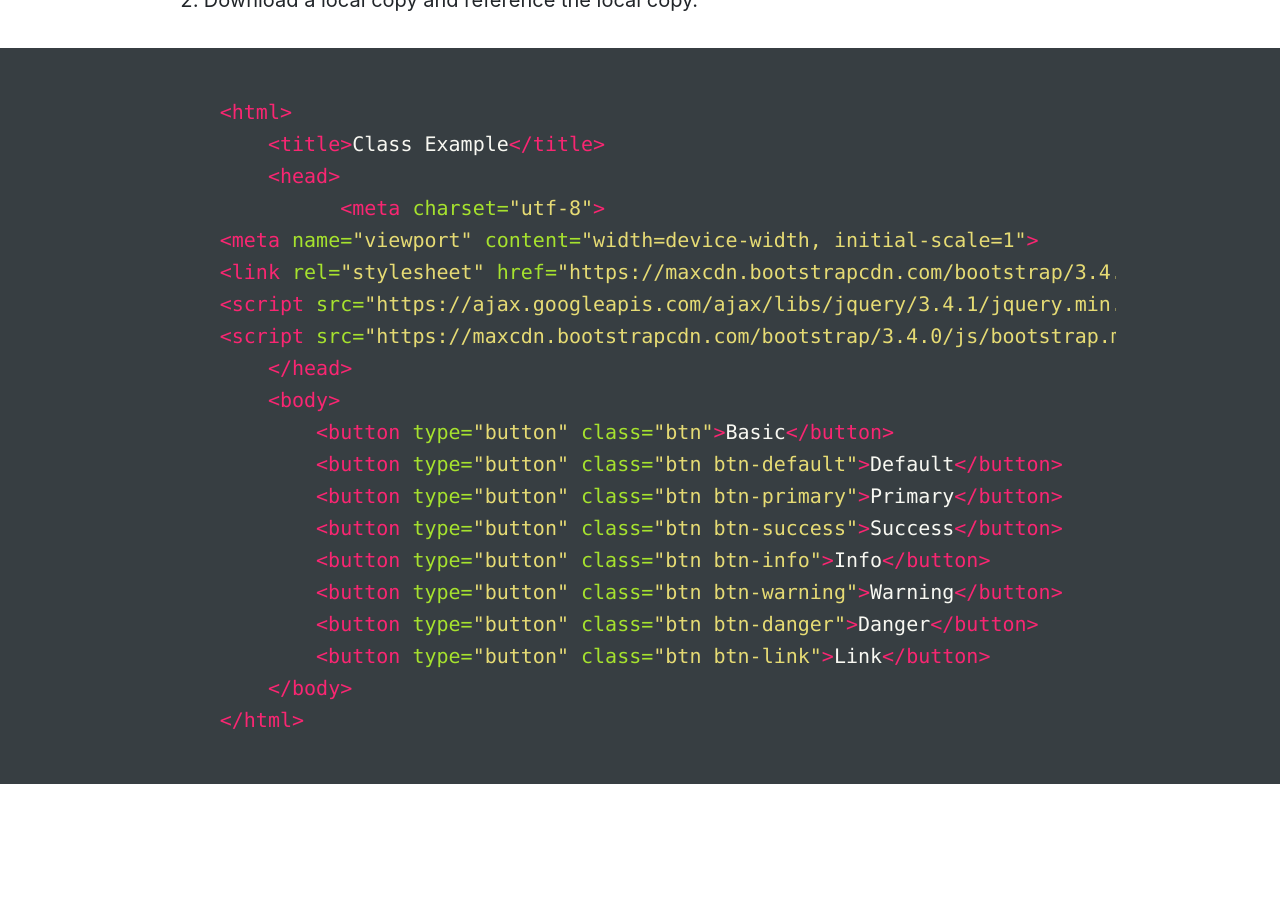
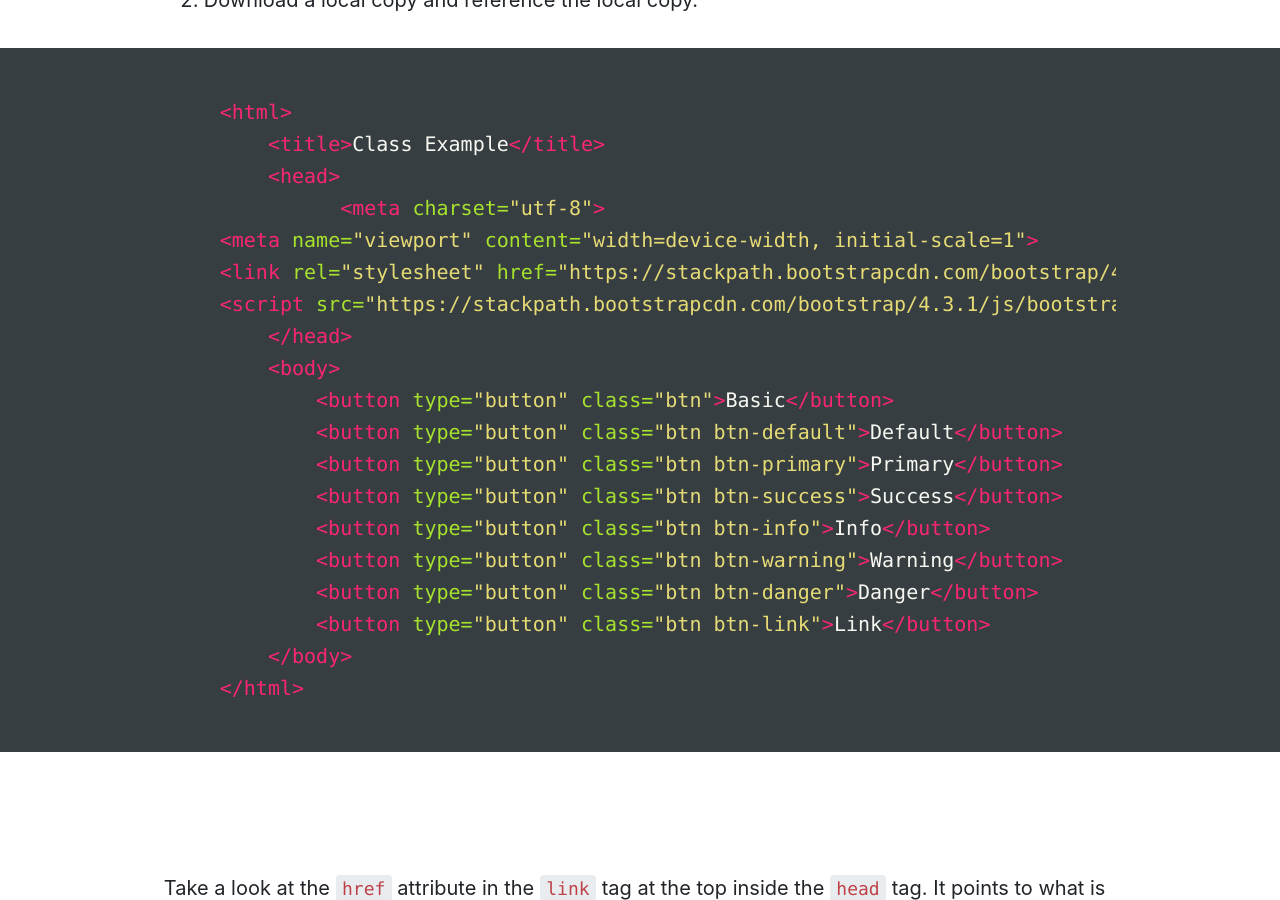
Before and after one commit to Montana-Media-Arts/creative-coding-1-Fall2019, a Jekyll site: the page built from modules/week-7/_posts/2017-01-10-using-other-stylesheets.md, in a window 1280 px wide and 900 px high, scrolled down 1044 px. Built offline with Jekyll 4.4.1, drawn with Linux system fonts in a browser that asks for light colours; nearby versions of some CDN libraries; a script that is not in the unit is left out.

Commit message:
Update 2017-01-10-using-other-stylesheets.md

```diff
--- a/modules/week-7/_posts/2017-01-10-using-other-stylesheets.md
+++ b/modules/week-7/_posts/2017-01-10-using-other-stylesheets.md
@@ -19,9 +19,8 @@ There are some popular stylesheets out there. One of the most popular is Bootstr
     <head>
           <meta charset="utf-8">
 <meta name="viewport" content="width=device-width, initial-scale=1">
-<link rel="stylesheet" href="https://maxcdn.bootstrapcdn.com/bootstrap/3.4.0/css/bootstrap.min.css">
-<script src="https://ajax.googleapis.com/ajax/libs/jquery/3.4.1/jquery.min.js"></script>
-<script src="https://maxcdn.bootstrapcdn.com/bootstrap/3.4.0/js/bootstrap.min.js"></script>
+<link rel="stylesheet" href="https://stackpath.bootstrapcdn.com/bootstrap/4.3.1/css/bootstrap.min.css" integrity="sha384-ggOyR0iXCbMQv3Xipma34MD+dH/1fQ784/j6cY/iJTQUOhcWr7x9JvoRxT2MZw1T" crossorigin="anonymous">
+<script src="https://stackpath.bootstrapcdn.com/bootstrap/4.3.1/js/bootstrap.min.js" integrity="sha384-JjSmVgyd0p3pXB1rRibZUAYoIIy6OrQ6VrjIEaFf/nJGzIxFDsf4x0xIM+B07jRM" crossorigin="anonymous"></script>
     </head>
     <body>
         <button type="button" class="btn">Basic</button>
```
